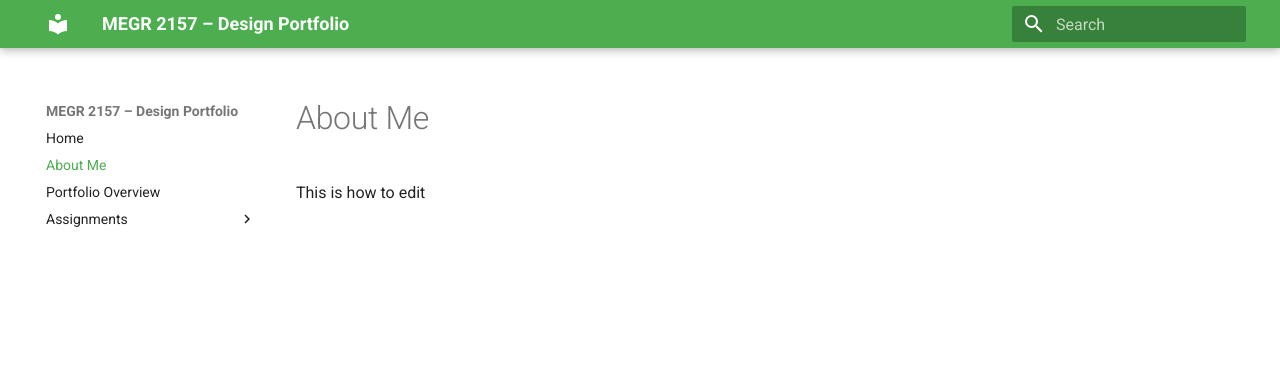
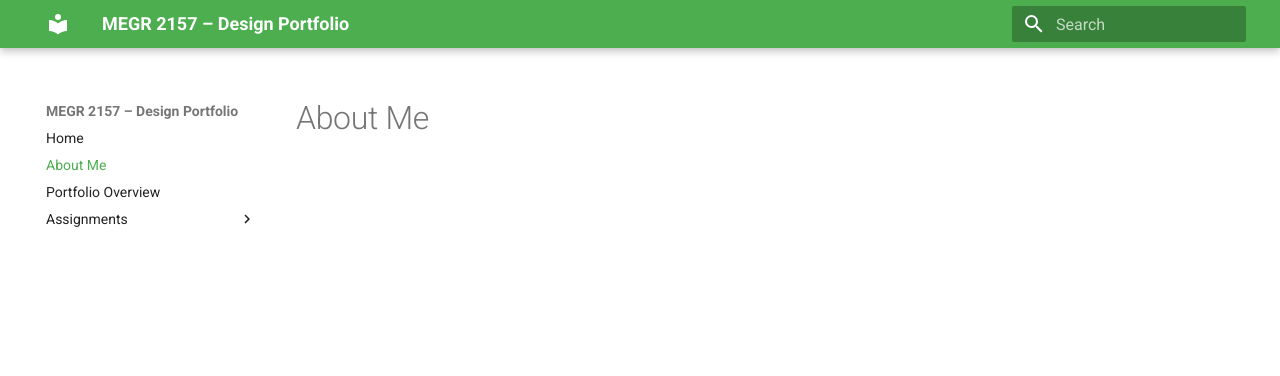
Before and after one commit to triangulum-1/megr2156-portfolio, an MkDocs documentation site: the page built from docs/aboutme/index.md, in a window 1280 px wide. Shown: the top 376 px of the page. Built offline with MkDocs 1.6.1 and Material for MkDocs 9.7.7, drawn with Linux system fonts in a browser that asks for light colours.

Commit message:
Remove editing instructions from About Me section

```diff
--- a/docs/aboutme/index.md
+++ b/docs/aboutme/index.md
@@ -1,2 +1 @@
 #About Me
-This is how to edit
```
